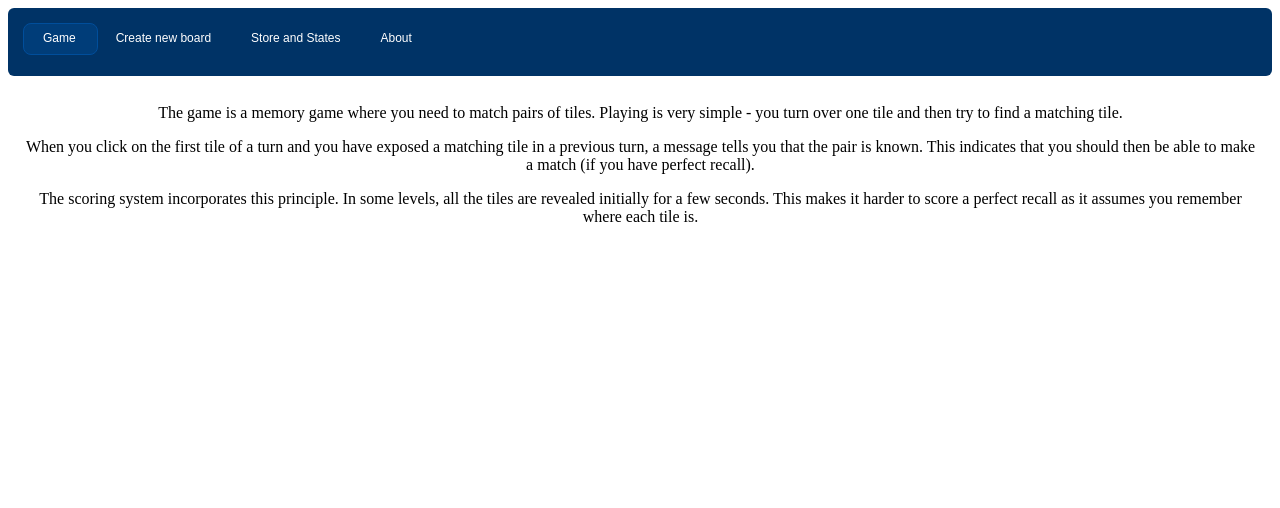
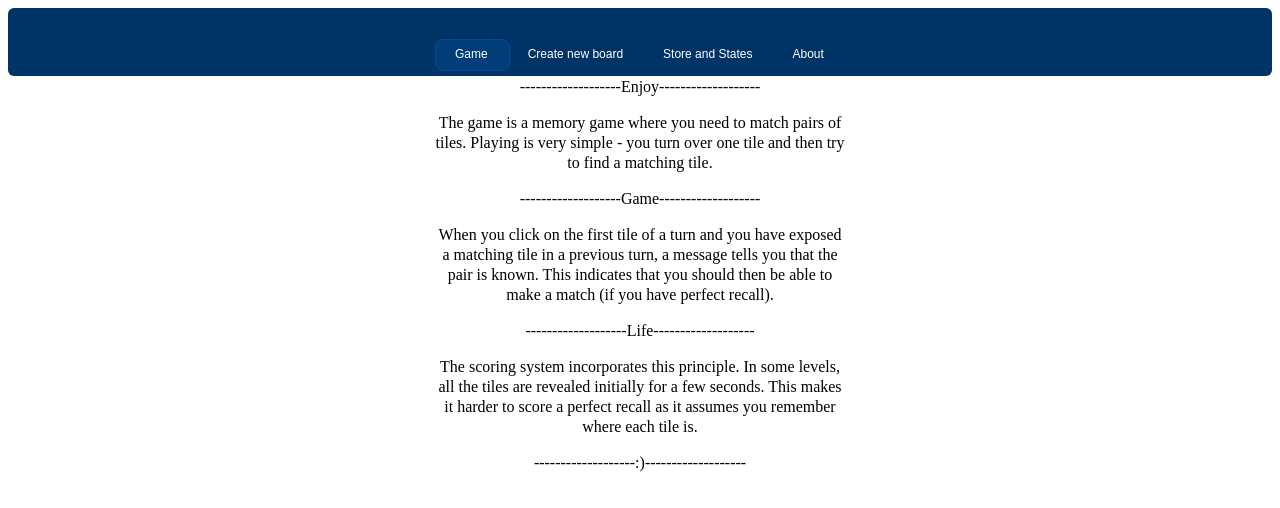
Before and after one commit to wedwer666/Midps5, a plain HTML site: page about.html in a window 1280 px wide. Drawn offline with Linux system fonts and the light colour scheme.

Commit message:
Lucrez la stil un pic :)

```diff
--- a/about.html
+++ b/about.html
@@ -3,9 +3,10 @@
 <head>
 <style>
 
+
     div {
   height: 190px;
-  line-height: 190px;
+  line-height: 20px;
   text-align: center;
 /*  border: 2px dashed #f69c55;*/
 }
@@ -111,18 +112,25 @@ div#memory_board > div{
     <li onclick=" newgame()"><a href="#"> Create new board </a></li>
       <li><a href="?menu=2&skin=3&p=Web-Menus"> Store and States </a></li>
       <li><a href="?menu=2&skin=3&p=Web-Menus"> About </a></li>
+      </ul>
 
-    <span>
-            <p>The game is a memory game where you need to match pairs of tiles. Playing is very simple - you turn over one tile and then try to find a matching tile.</p>
-            <p> When you click on the first tile of a turn and you have exposed a matching tile in a previous turn, a message tells you that the pair is known. This indicates that you should then be able to make a match (if you have perfect recall).</p>
-            The scoring system incorporates this principle. In some levels, all the tiles are revealed initially for a few seconds. This makes it harder to score a perfect recall as it assumes you remember where each tile is.</span>
+      <div>
+          <p>-------------------Enjoy-------------------</p>
+          <p>       </p>
+           <p> The game is a memory game where you need to match pairs of tiles. Playing is very simple - you turn over one tile and then try to find a matching tile. </p>
+          <p>-------------------Game-------------------</p>
+            <p>When you click on the first tile of a turn and you have exposed a matching tile in a previous turn, a message tells you that the pair is known. This indicates that you should then be able to make a match (if you have perfect recall). </p>
+           <p>-------------------Life-------------------</p>
+            <p> The scoring system incorporates this principle. In some levels, all the tiles are revealed initially for a few seconds. This makes it harder to score a perfect recall as it assumes you remember where each tile is.  </p>
+          <p>-------------------:)-------------------</p>
+      </div>
+
 
   <script>
 
      function gameBTN()
     {
         window.location.href = "memory.html"
-//        alert("Game btn is pressed")
     }
 
 
```
Also changed, not shown: memory.html (+1 -1 lines), newgame.html (+9 -8 lines).
